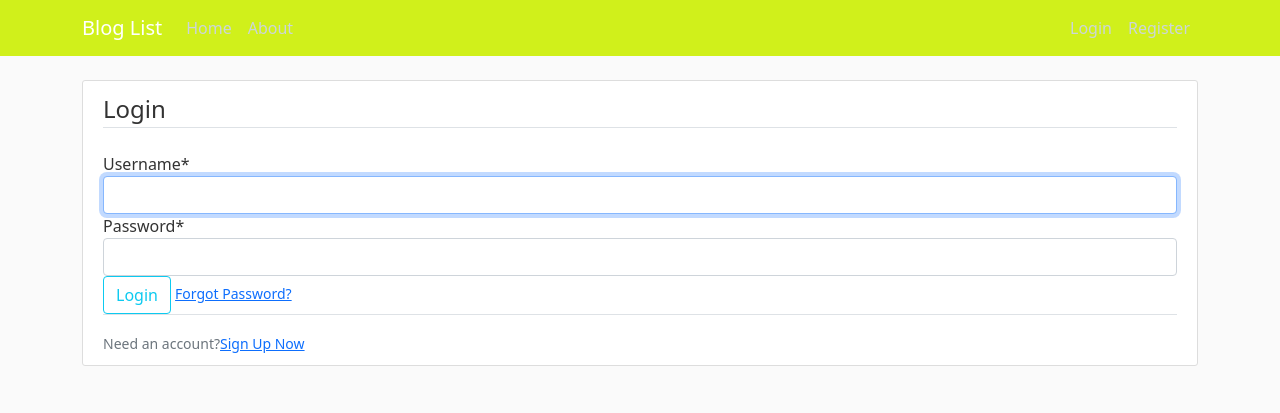
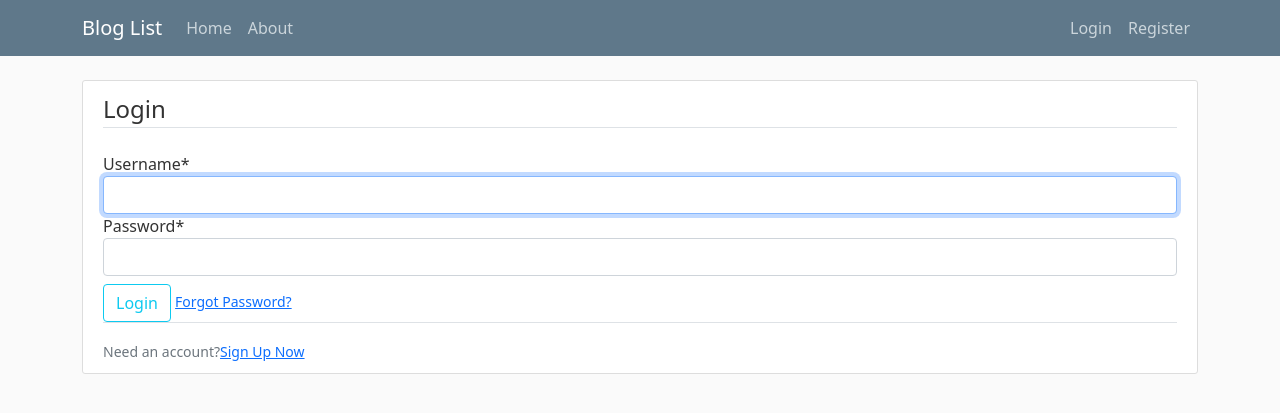
Before and after one commit to hilmisarioglu/Django-BlogApp, a Django app: page /users/login/ in a window 1280 px wide. Shown: the top 413 px of the page. Run offline with Django 3.2, Linux system fonts and the light colour scheme; some libraries are stand-ins or nearby versions.

```diff
--- a/blog/static/blog/main.css
+++ b/blog/static/blog/main.css
@@ -18,7 +18,7 @@ ul {
 }
 
 .bg-steel {
-    background-color: #d0f01b;
+    background-color: #5f788a;
 }
 
 .site-header .navbar-nav .nav-link {
--- a/users/templates/users/login.html
+++ b/users/templates/users/login.html
@@ -8,8 +8,10 @@
             <legend class="border-bottom mb-4">Login</legend>
             {{ form|crispy }}
         </fieldset>
-        <div class="form-group">
-            <button class="btn btn-outline-info" type="submit">Login</button>
+
+        <div class="form-group mt-2">
+            <button class="btn btn-outline-info " type="submit">Login</button>
+
             <small class="text-muted ml-2">
                 <a href="{% url 'password_reset' %}">Forgot Password?</a>
             </small>
```
Also changed, not shown: readme.md.
